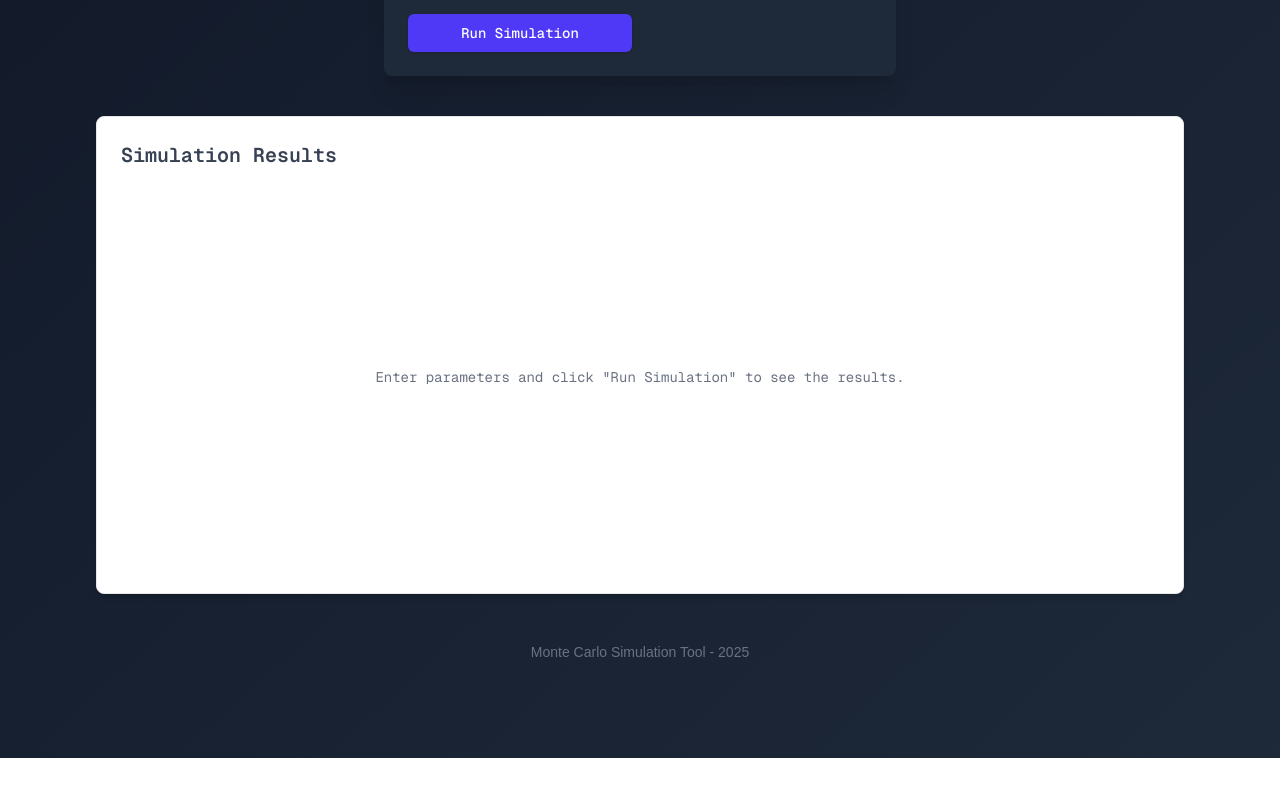
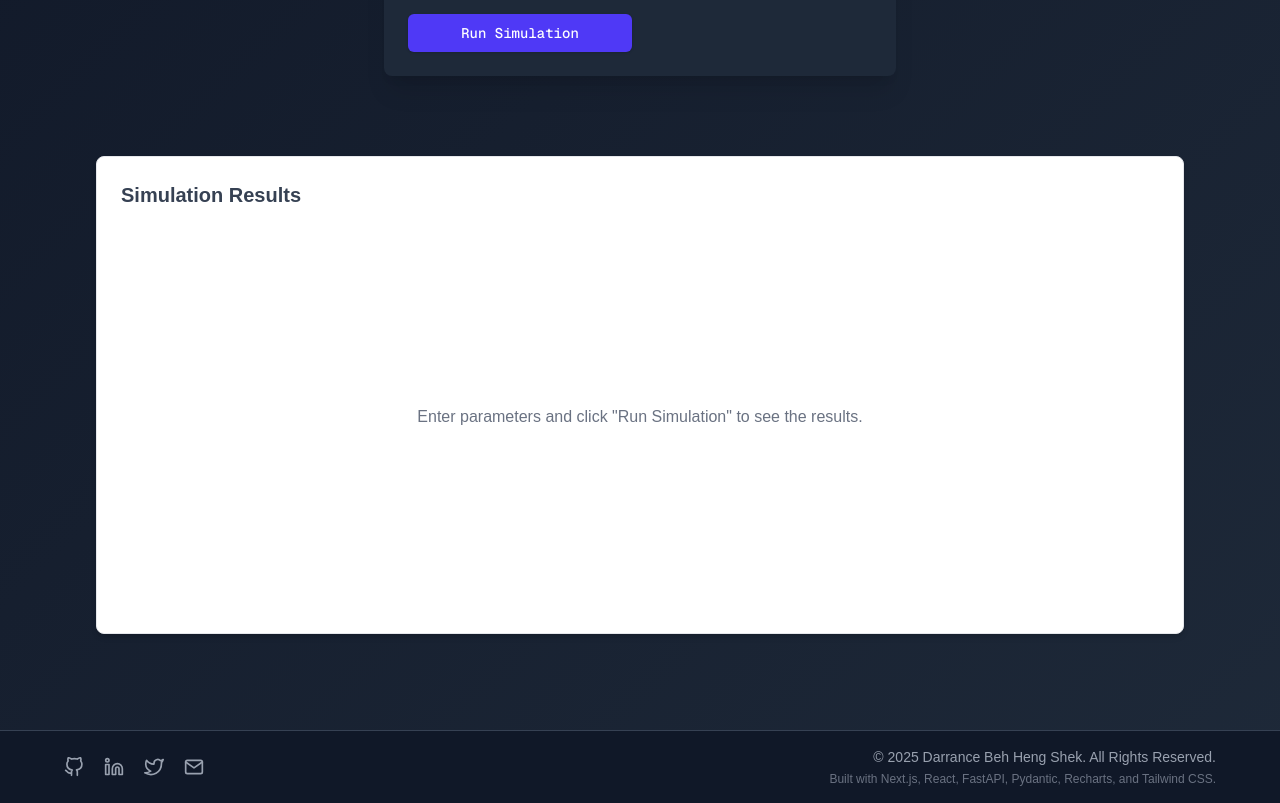
Before and after one commit to darrancebeh/monte-carlol, a Next.js app: page / in a window 1280 px wide. Shown: the part 416-1219 px from the top of the page. Before the commit the page ends 1174 px from the top, so only its background shows below. Built offline with nearby package versions, Linux system fonts and the light colour scheme.

Commit message:
add: Added Footer element to display credits and tech stack.

```diff
--- a/package.json
+++ b/package.json
@@ -14,6 +14,7 @@
     "next": "15.3.1",
     "react": "^19.0.0",
     "react-dom": "^19.0.0",
+    "react-icons": "^5.5.0",
     "recharts": "^2.15.3"
   },
   "devDependencies": {
--- a/src/app/page.tsx
+++ b/src/app/page.tsx
@@ -2,6 +2,7 @@
 
 import { useState, useEffect, useMemo, useRef } from 'react';
 import { LineChart, Line, XAxis, YAxis, CartesianGrid, Tooltip, Legend, ResponsiveContainer } from 'recharts';
+import { FiGithub, FiLinkedin, FiTwitter, FiMail } from 'react-icons/fi'; // Import icons
 
 // --- Helper Functions for Statistics ---
 const calculateMean = (arr: number[]): number | null => {
@@ -109,6 +110,7 @@
   const [isLoading, setIsLoading] = useState<boolean>(false);
   const [error, setError] = useState<string | null>(null);
   const [formError, setFormError] = useState<string | null>(null); // New state for form errors
+  const currentYear = new Date().getFullYear(); // Get current year
 
   // --- Animation State ---
   const [currentStep, setCurrentStep] = useState<number>(0);
@@ -319,7 +321,10 @@
   };
 
   return (
-    <main className="flex min-h-screen flex-col items-center justify-between p-6 md:p-12 lg:p-24 bg-gradient-to-br from-gray-900 to-gray-800 text-gray-100">
+    // Ensure the main container is a flex column and takes at least the full screen height
+    <main className="flex min-h-screen flex-col items-center bg-gradient-to-br from-gray-900 to-gray-800 text-gray-100">
+      {/* Make the content container grow to push the footer down */}
+      <div className="flex flex-col items-center flex-grow w-full p-6 md:p-12 lg:p-24">
         <div className="z-10 w-full max-w-6xl items-center justify-between font-mono text-sm lg:flex flex-col">
 
           {/* Updated Header */}
@@ -372,9 +377,10 @@
               {isLoading ? 'Simulating...' : 'Run Simulation'}
             </button>
           </form>
+        </div>
 
         {/* Results Display Section */}
-        <div className="lg:col-span-2 bg-white dark:bg-gray-800 p-6 rounded-lg shadow-md border border-gray-200 dark:border-gray-700 min-h-[400px] flex flex-col justify-center w-full max-w-6xl">
+        <div className="lg:col-span-2 bg-white dark:bg-gray-800 p-6 rounded-lg shadow-md border border-gray-200 dark:border-gray-700 min-h-[400px] flex flex-col justify-center w-full max-w-6xl mt-10"> {/* Added mt-10 for spacing */}
           <h2 className="text-xl font-semibold mb-4 text-gray-700 dark:text-gray-200">Simulation Results</h2>
           {/* Loading State */}
           {isLoading && (
@@ -420,8 +426,55 @@
         </div>
       </div>
 
-      <footer className="text-center mt-12 text-sm text-gray-500">
-        <p>Monte Carlo Simulation Tool - {new Date().getFullYear()}</p>
+      {/* New Footer */}
+      <footer
+        className="w-full py-4 px-4 sm:px-8 bg-gray-900 bg-opacity-70 text-gray-400 text-sm border-t border-gray-700 backdrop-blur-sm" // Adjusted styling slightly
+      >
+        <div className="max-w-6xl mx-auto flex flex-col sm:flex-row justify-between items-center gap-4"> {/* Reduced gap */}
+          <div className="flex gap-5">
+            <a
+              href="https://github.com/darrancebeh"
+              target="_blank"
+              rel="noopener noreferrer"
+              aria-label="GitHub Profile"
+              className="transition-colors duration-300 hover:text-gray-200"
+            >
+              <FiGithub className="w-5 h-5" />
+            </a>
+            <a
+              href="https://linkedin.com/in/darrancebeh"
+              target="_blank"
+              rel="noopener noreferrer"
+              aria-label="LinkedIn Profile"
+              className="transition-colors duration-300 hover:text-gray-200"
+            >
+              <FiLinkedin className="w-5 h-5" />
+            </a>
+            <a
+              href="https://x.com/quant_in_my" // Assuming this is the correct handle
+              target="_blank"
+              rel="noopener noreferrer"
+              aria-label="X Profile"
+              className="transition-colors duration-300 hover:text-gray-200"
+            >
+              <FiTwitter className="w-5 h-5" />
+            </a>
+            <a
+              href="mailto:darrancebeh@gmail.com"
+              aria-label="Send Email"
+              className="transition-colors duration-300 hover:text-gray-200"
+            >
+              <FiMail className="w-5 h-5" />
+            </a>
+          </div>
+
+          <div className="text-center sm:text-right">
+            <p>&copy; {currentYear} Darrance Beh Heng Shek. All Rights Reserved.</p>
+            <p className="text-xs text-gray-500 mt-1">
+              Built with Next.js, React, FastAPI, Pydantic, Recharts, and Tailwind CSS.
+            </p>
+          </div>
+        </div>
       </footer>
     </main>
   );
```
Also changed, not shown: 1 other file (tests, documents, lock files or other folders). Lines whose indentation alone changed are shown as unchanged.
